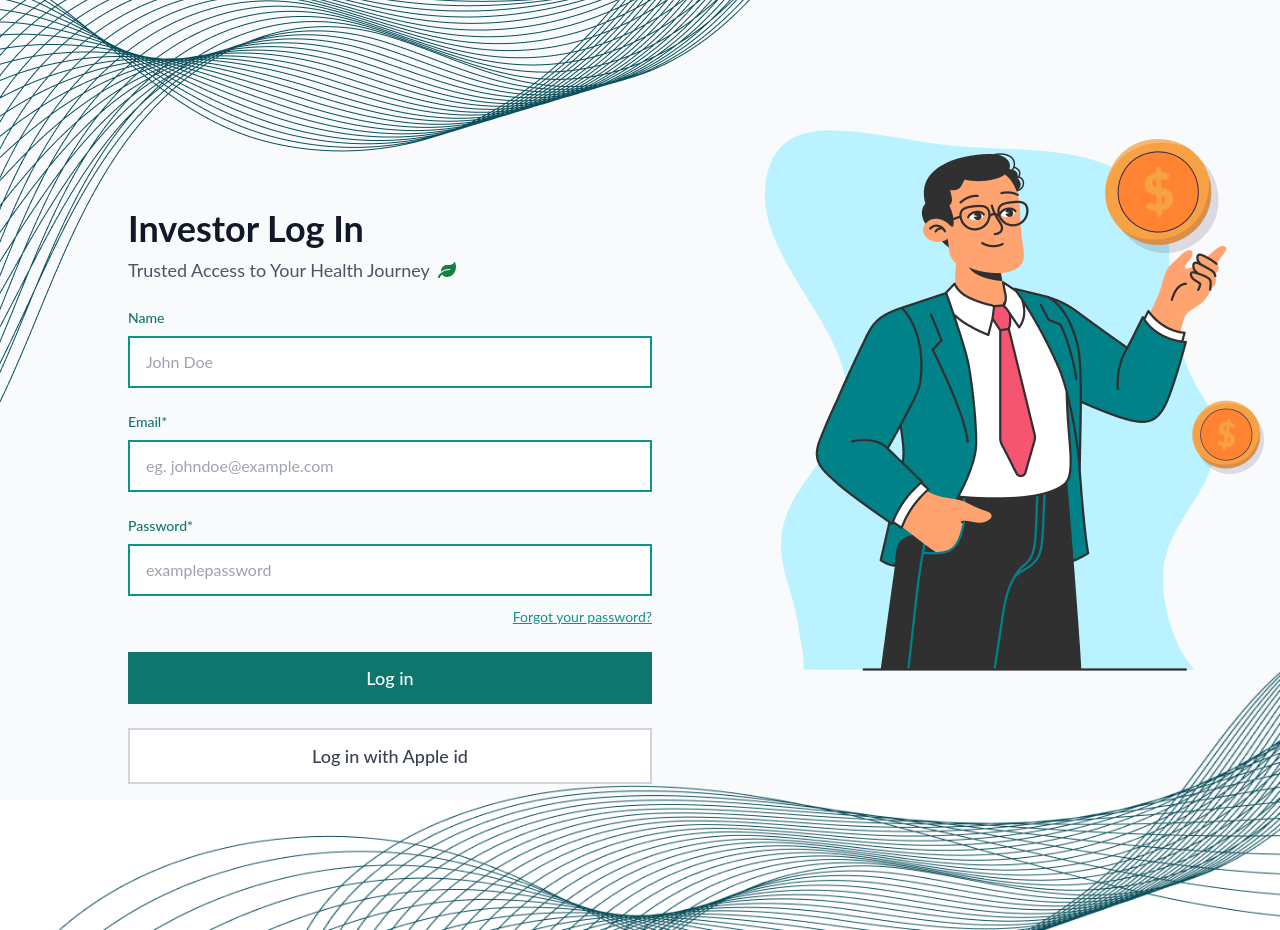
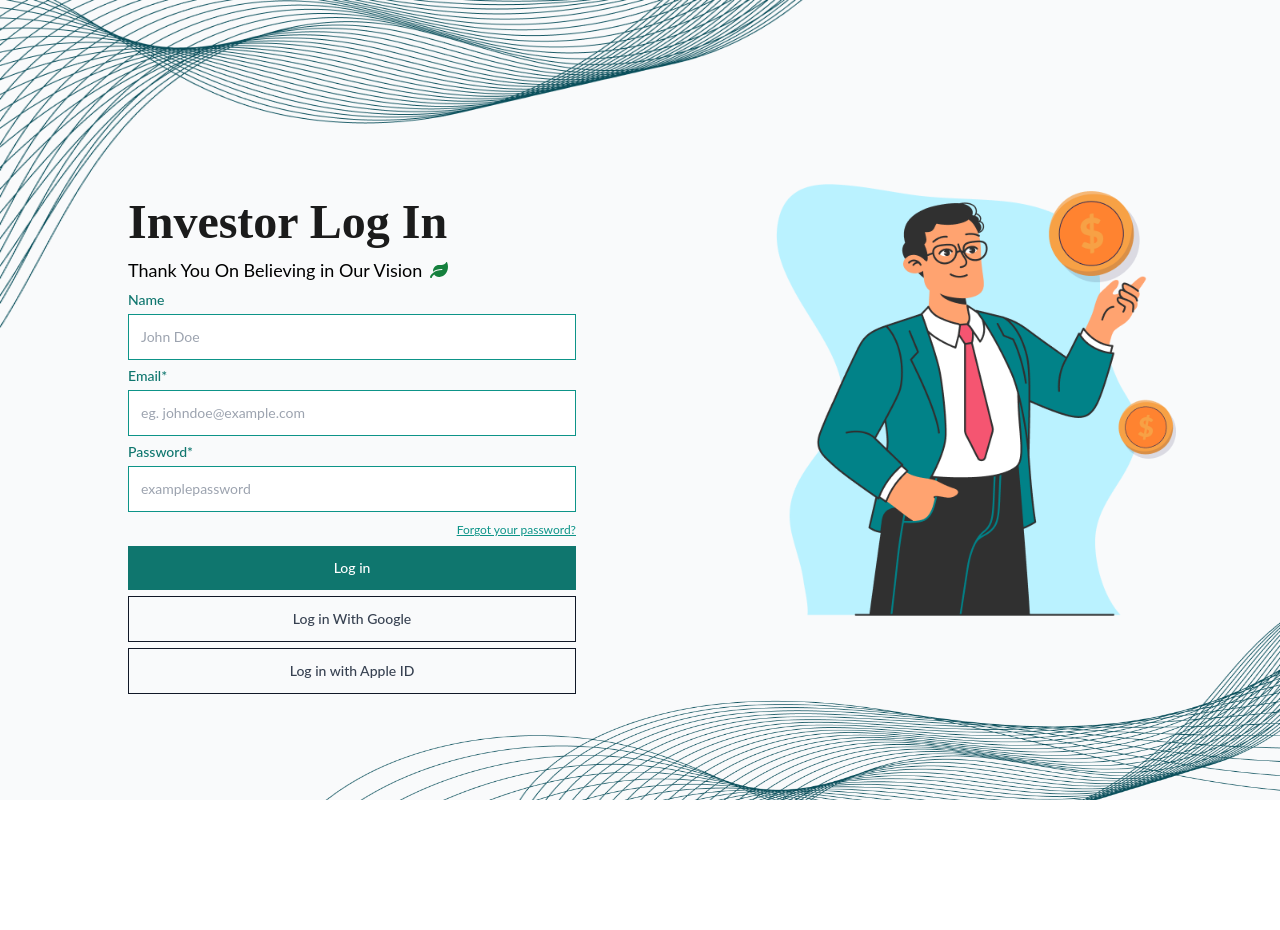
Before and after one commit to bytespathsolutions/BCID001-MysticBug, a React (Vite) app in the folder MysticBug-prod/: page /investor-login in a window 1280 px wide. After the commit the page ends 800 px from the top, so only its background shows below. Built offline with nearby package versions, Linux system fonts and the light colour scheme.

Commit message:
fix one page ui

```diff
--- a/MysticBug-prod/src/pages/DoctorLogin.jsx
+++ b/MysticBug-prod/src/pages/DoctorLogin.jsx
@@ -1,40 +1,44 @@
 import { useState } from 'react'
-import { images, icons } from '../assets/assets'
-
+import { icons, images } from '../assets/assets'
+import { useNavigate } from 'react-router-dom'
 const DoctorLogin = () => {
   const [name, setName] = useState('')
   const [email, setEmail] = useState('')
   const [password, setPassword] = useState('')
   const [error, setError] = useState(null)
+  const navigate = useNavigate()
   const handleForm = () => {
+
     if (!name || !email || !password) {
       setError("All fields are required")
     }
   }
   return (
-    <div className='relative'>
-      <img src={images.upper_clip} alt="clipImage" className='absolute top-0 pointer-events-none' />
+    <div className='relative overflow-hidden h-screen'>
+      <img
+        src={images.upper_clip}
+        alt="clipImage"
+        className='absolute top-0 pointer-events-none h-[500px] w-[1120px]' />
       <div className="min-h-screen bg-gray-50 flex items-center justify-center sm:justify-start px-4">
-        <div className="max-w-md sm:max-w-3xl w-full space-y-6 mt-48 sm:px-28">
-          {/* Header */}
+        <div className="relative z-10 max-w-md sm:max-w-2xl w-full mt-20 sm:px-28">
           <div className="text-start">
-            <h1 className="text-4xl font-bold text-gray-900 mb-2">
+            <h1 className="font-merriweather font-bold text-48 text-[#1B1B1B]">
               Doctor Log In
             </h1>
-            <p className="text-gray-600 text-lg flex items-center gap-2">
-              Your Expertise Saves Lives. We're Honored to Support You<span className='text-green-700a'> <icons.FaLeaf className='text-green-700' /></span>
+            <p className="font-lato font-normal text-base sm:text-18 flex items-center gap-2 whitespace-nowrap mb-2">
+              Your Expertise Saves Lives. We're Honored to Support You<span className='text-green-700'> <icons.FaLeaf className='text-green-700' /></span>
             </p>
             {error && <div className="bg-red-400 border border-red-100 text-black rounded">
               <p className="text-center p-2">{error}</p>
             </div>
             }
-
-          </div>
-
             {/* Form */}
-          <form onSubmit={handleForm} className="space-y-6">
+            <form onSubmit={handleForm} className="space-y-1.5 relative z-20">
               <div>
-              <label htmlFor="name" className="block text-sm font-medium text-teal-700 mb-2">
+                <label
+                  htmlFor="name"
+                  className="block text-sm font-medium text-teal-700 mb-1"
+                >
                   Name
                 </label>
                 <input
@@ -43,12 +47,15 @@ const DoctorLogin = () => {
                   value={name}
                   onChange={(e) => setName(e.target.value)}
                   placeholder="John Doe"
-                className="w-full px-4 py-3 border-2 border-teal-600 rounded-none focus:outline-none focus:border-teal-700 text-gray-700"
+                  className="w-full px-3 py-3 border border-teal-600 rounded-none focus:outline-none focus:border-teal-700 text-gray-700 text-sm"
                 />
               </div>
 
               <div>
-              <label htmlFor="email" className="block text-sm font-medium text-teal-700 mb-2">
+                <label
+                  htmlFor="email"
+                  className="block text-sm font-medium text-teal-700 mb-1"
+                >
                   Email*
                 </label>
                 <input
@@ -57,12 +64,15 @@ const DoctorLogin = () => {
                   value={email}
                   onChange={(e) => setEmail(e.target.value)}
                   placeholder="eg. johndoe@example.com"
-                className="w-full px-4 py-3 border-2 border-teal-600 rounded-none focus:outline-none focus:border-teal-700 text-gray-700"
+                  className="w-full px-3 py-3 border border-teal-600 rounded-none focus:outline-none focus:border-teal-700 text-gray-700 text-sm"
                 />
               </div>
 
               <div>
-              <label htmlFor="password" className="block text-sm font-medium text-teal-700 mb-2">
+                <label
+                  htmlFor="password"
+                  className="block text-sm font-medium text-teal-700 mb-1"
+                >
                   Password*
                 </label>
                 <input
@@ -71,10 +81,13 @@ const DoctorLogin = () => {
                   value={password}
                   onChange={(e) => setPassword(e.target.value)}
                   placeholder="examplepassword"
-                className="w-full px-4 py-3 border-2 border-teal-600 rounded-none focus:outline-none focus:border-teal-700 text-gray-700"
+                  className="w-full px-3 py-3 border border-teal-600 rounded-none focus:outline-none focus:border-teal-700 text-gray-700 text-sm"
                 />
-              <div className="text-right mt-2">
-                <a href="#" className="text-teal-600 hover:text-teal-700 underline text-sm">
+                <div className="text-right mt-1">
+                  <a
+                    href="/forgot-password"
+                    className="text-teal-600 hover:text-teal-700 underline text-xs"
+                  >
                     Forgot your password?
                   </a>
                 </div>
@@ -82,23 +95,42 @@ const DoctorLogin = () => {
 
               <button
                 type="submit"
-              className="w-full bg-teal-700 text-white py-3 px-4 hover:bg-teal-800 transition duration-200 font-medium text-lg"
+                className="w-full bg-teal-700 text-white py-3 hover:bg-teal-800 transition duration-200 font-medium text-sm relative z-20 "
               >
                 Log in
               </button>
 
               <button
+                type="submit"
+                className="w-full border border-gray-900 text-gray-700 py-3 transition duration-200 font-medium text-sm flex items-center justify-center space-x-2 relative z-20 hover:bg-gray-100"
+              >
+                Log in With Google
+              </button>
+
+              <button
                 type="button"
-              className="w-full bg-white border-2 border-gray-300 text-gray-700 py-3 px-4 hover:bg-gray-50 transition duration-200 font-medium text-lg flex items-center justify-center space-x-3"
+                className="w-full border border-gray-900 text-gray-700 py-3 transition duration-200 font-medium text-sm flex items-center justify-center space-x-2 relative z-20 hover:bg-gray-100"
               >
-              <span>Log in with Google</span>
+                <span>Log in with Apple ID</span>
               </button>
             </form>
           </div>
-        <img src={images.Doctor} alt="doctor image" className='hidden sm:block' />
         </div>
-      <img src={images.lower_clip} alt="clipImage" className='absolute h-[800px] bottom-[-130px] w-full ml:200px pointer-events-none' />
+        <div className="hidden sm:flex flex-1 justify-center items-center">
+          <img
+            src={images.Doctor}
+            alt="Patient image"
+            className="w-[400px] object-contain"
+          />
         </div>
+      </div>
+
+      <img
+        src={images.lower_clip}
+        alt="clipImage"
+        className="absolute h-[550px] bottom-[-50px] sm:bottom-0 right-0 w-[500px] sm:w-[1000px] pointer-events-none z-0"
+      />
+    </div >
   )
 }
 
--- a/MysticBug-prod/src/pages/InvestorLogin.jsx
+++ b/MysticBug-prod/src/pages/InvestorLogin.jsx
@@ -1,40 +1,44 @@
 import { useState } from 'react'
 import { icons, images } from '../assets/assets'
-
-const InvestorLogin = () => {
+import { useNavigate } from 'react-router-dom'
+const DoctorLogin = () => {
   const [name, setName] = useState('')
   const [email, setEmail] = useState('')
   const [password, setPassword] = useState('')
   const [error, setError] = useState(null)
+  const navigate = useNavigate()
   const handleForm = () => {
+
     if (!name || !email || !password) {
       setError("All fields are required")
     }
   }
   return (
-    <div className='relative'>
-      <img src={images.upper_clip} alt="clipImage" className='absolute top-0 pointer-events-none' />
+    <div className='relative overflow-hidden h-screen'>
+      <img
+        src={images.upper_clip}
+        alt="clipImage"
+        className='absolute top-0 pointer-events-none h-[500px] w-[1120px]' />
       <div className="min-h-screen bg-gray-50 flex items-center justify-center sm:justify-start px-4">
-        <div className="max-w-md sm:max-w-3xl w-full space-y-6 mt-48 sm:px-28">
-          {/* Header */}
+        <div className="relative z-10 max-w-md sm:max-w-2xl w-full mt-20 sm:px-28">
           <div className="text-start">
-            <h1 className="text-4xl font-bold text-gray-900 mb-2">
+            <h1 className="font-merriweather font-bold text-48 text-[#1B1B1B]">
               Investor Log In
             </h1>
-            <p className="text-gray-600 text-lg flex items-center gap-2">
-              Trusted Access to Your Health Journey <span className='text-green-700a'> <icons.FaLeaf className='text-green-700' /></span>
+            <p className="font-lato font-normal text-base sm:text-18 flex items-center gap-2 whitespace-nowrap mb-2">
+              Thank You On Believing in Our Vision<span className='text-green-700'> <icons.FaLeaf className='text-green-700' /></span>
             </p>
             {error && <div className="bg-red-400 border border-red-100 text-black rounded">
               <p className="text-center p-2">{error}</p>
             </div>
             }
-
-          </div>
-
             {/* Form */}
-          <form onSubmit={handleForm} className="space-y-6">
+            <form onSubmit={handleForm} className="space-y-1.5 relative z-20">
               <div>
-              <label htmlFor="name" className="block text-sm font-medium text-teal-700 mb-2">
+                <label
+                  htmlFor="name"
+                  className="block text-sm font-medium text-teal-700 mb-1"
+                >
                   Name
                 </label>
                 <input
@@ -43,12 +47,15 @@ const InvestorLogin = () => {
                   value={name}
                   onChange={(e) => setName(e.target.value)}
                   placeholder="John Doe"
-                className="w-full px-4 py-3 border-2 border-teal-600 rounded-none focus:outline-none focus:border-teal-700 text-gray-700"
+                  className="w-full px-3 py-3 border border-teal-600 rounded-none focus:outline-none focus:border-teal-700 text-gray-700 text-sm"
                 />
               </div>
 
               <div>
-              <label htmlFor="email" className="block text-sm font-medium text-teal-700 mb-2">
+                <label
+                  htmlFor="email"
+                  className="block text-sm font-medium text-teal-700 mb-1"
+                >
                   Email*
                 </label>
                 <input
@@ -57,12 +64,15 @@ const InvestorLogin = () => {
                   value={email}
                   onChange={(e) => setEmail(e.target.value)}
                   placeholder="eg. johndoe@example.com"
-                className="w-full px-4 py-3 border-2 border-teal-600 rounded-none focus:outline-none focus:border-teal-700 text-gray-700"
+                  className="w-full px-3 py-3 border border-teal-600 rounded-none focus:outline-none focus:border-teal-700 text-gray-700 text-sm"
                 />
               </div>
 
               <div>
-              <label htmlFor="password" className="block text-sm font-medium text-teal-700 mb-2">
+                <label
+                  htmlFor="password"
+                  className="block text-sm font-medium text-teal-700 mb-1"
+                >
                   Password*
                 </label>
                 <input
@@ -71,10 +81,13 @@ const InvestorLogin = () => {
                   value={password}
                   onChange={(e) => setPassword(e.target.value)}
                   placeholder="examplepassword"
-                className="w-full px-4 py-3 border-2 border-teal-600 rounded-none focus:outline-none focus:border-teal-700 text-gray-700"
+                  className="w-full px-3 py-3 border border-teal-600 rounded-none focus:outline-none focus:border-teal-700 text-gray-700 text-sm"
                 />
-              <div className="text-right mt-2">
-                <a href="#" className="text-teal-600 hover:text-teal-700 underline text-sm">
+                <div className="text-right mt-1">
+                  <a
+                    href="/forgot-password"
+                    className="text-teal-600 hover:text-teal-700 underline text-xs"
+                  >
                     Forgot your password?
                   </a>
                 </div>
@@ -82,24 +95,43 @@ const InvestorLogin = () => {
 
               <button
                 type="submit"
-              className="w-full bg-teal-700 text-white py-3 px-4 hover:bg-teal-800 transition duration-200 font-medium text-lg"
+                className="w-full bg-teal-700 text-white py-3 hover:bg-teal-800 transition duration-200 font-medium text-sm relative z-20 "
               >
                 Log in
               </button>
 
               <button
+                type="submit"
+                className="w-full border border-gray-900 text-gray-700 py-3 transition duration-200 font-medium text-sm flex items-center justify-center space-x-2 relative z-20 hover:bg-gray-100"
+              >
+                Log in With Google
+              </button>
+
+              <button
                 type="button"
-              className="w-full bg-white border-2 border-gray-300 text-gray-700 py-3 px-4 hover:bg-gray-50 transition duration-200 font-medium text-lg flex items-center justify-center space-x-3"
+                className="w-full border border-gray-900 text-gray-700 py-3 transition duration-200 font-medium text-sm flex items-center justify-center space-x-2 relative z-20 hover:bg-gray-100"
               >
-              <span>Log in with Apple id</span>
+                <span>Log in with Apple ID</span>
               </button>
             </form>
           </div>
-        <img src={images.Investor} alt="Investor image" className='hidden sm:block' />
         </div>
-      <img src={images.lower_clip} alt="clipImage" className='absolute h-[800px] bottom-[-130px] w-full ml:200px pointer-events-none' />
+        <div className="hidden sm:flex flex-1 justify-center items-center">
+          <img
+            src={images.Investor}
+            alt="Patient image"
+            className="w-[400px] object-contain"
+          />
         </div>
+      </div>
+
+      <img
+        src={images.lower_clip}
+        alt="clipImage"
+        className="absolute h-[550px] bottom-[-50px] sm:bottom-0 right-0 w-[500px] sm:w-[1000px] pointer-events-none z-0"
+      />
+    </div >
   )
 }
 
-export default InvestorLogin
+export default DoctorLogin
--- a/MysticBug-prod/src/pages/PatientLogin.jsx
+++ b/MysticBug-prod/src/pages/PatientLogin.jsx
@@ -1,7 +1,7 @@
 import { useState } from 'react'
 import { icons, images } from '../assets/assets'
 import { useNavigate } from 'react-router-dom'
-const PatientLogin = () => {
+const DoctorLogin = () => {
   const [name, setName] = useState('')
   const [email, setEmail] = useState('')
   const [password, setPassword] = useState('')
@@ -14,28 +14,31 @@ const PatientLogin = () => {
     }
   }
   return (
-    <div className='relative'>
-      <img src={images.upper_clip} alt="clipImage" className='absolute top-0 pointer-events-none' />
+    <div className='relative overflow-hidden h-screen'>
+      <img
+        src={images.upper_clip}
+        alt="clipImage"
+        className='absolute top-0 pointer-events-none h-[500px] w-[1120px]' />
       <div className="min-h-screen bg-gray-50 flex items-center justify-center sm:justify-start px-4">
-        <div className="max-w-md sm:max-w-3xl w-full space-y-6 mt-48 sm:px-28">
-          {/* Header */}
+        <div className="relative z-10 max-w-md sm:max-w-2xl w-full mt-20 sm:px-28">
           <div className="text-start">
-            <h1 className="text-4xl font-bold text-gray-900 mb-2">
+            <h1 className="font-merriweather font-bold text-48 text-[#1B1B1B]">
               Patient Log In
             </h1>
-            <p className="text-gray-600 text-lg flex items-center gap-2">
+            <p className="font-lato font-normal text-base sm:text-18 flex items-center gap-2 whitespace-nowrap mb-2">
               Trusted Access to Your Health Journey<span className='text-green-700'> <icons.FaLeaf className='text-green-700' /></span>
             </p>
-            {/* {error && <p className='text-red-500'>{error} </p>} */}
             {error && <div className="bg-red-400 border border-red-100 text-black rounded">
               <p className="text-center p-2">{error}</p>
             </div>
             }
-
             {/* Form */}
-            <form onSubmit={handleForm} className="space-y-6">
+            <form onSubmit={handleForm} className="space-y-1.5 relative z-20">
               <div>
-                <label htmlFor="name" className="block text-sm font-medium text-teal-700 mb-2">
+                <label
+                  htmlFor="name"
+                  className="block text-sm font-medium text-teal-700 mb-1"
+                >
                   Name
                 </label>
                 <input
@@ -44,12 +47,15 @@ const PatientLogin = () => {
                   value={name}
                   onChange={(e) => setName(e.target.value)}
                   placeholder="John Doe"
-                  className="w-full px-4 py-3 border-2 border-teal-600 rounded-none focus:outline-none focus:border-teal-700 text-gray-700"
+                  className="w-full px-3 py-3 border border-teal-600 rounded-none focus:outline-none focus:border-teal-700 text-gray-700 text-sm"
                 />
               </div>
 
               <div>
-                <label htmlFor="email" className="block text-sm font-medium text-teal-700 mb-2">
+                <label
+                  htmlFor="email"
+                  className="block text-sm font-medium text-teal-700 mb-1"
+                >
                   Email*
                 </label>
                 <input
@@ -58,12 +64,15 @@ const PatientLogin = () => {
                   value={email}
                   onChange={(e) => setEmail(e.target.value)}
                   placeholder="eg. johndoe@example.com"
-                  className="w-full px-4 py-3 border-2 border-teal-600 rounded-none focus:outline-none focus:border-teal-700 text-gray-700"
+                  className="w-full px-3 py-3 border border-teal-600 rounded-none focus:outline-none focus:border-teal-700 text-gray-700 text-sm"
                 />
               </div>
 
               <div>
-                <label htmlFor="password" className="block text-sm font-medium text-teal-700 mb-2">
+                <label
+                  htmlFor="password"
+                  className="block text-sm font-medium text-teal-700 mb-1"
+                >
                   Password*
                 </label>
                 <input
@@ -72,10 +81,13 @@ const PatientLogin = () => {
                   value={password}
                   onChange={(e) => setPassword(e.target.value)}
                   placeholder="examplepassword"
-                  className="w-full px-4 py-3 border-2 border-teal-600 rounded-none focus:outline-none focus:border-teal-700 text-gray-700"
+                  className="w-full px-3 py-3 border border-teal-600 rounded-none focus:outline-none focus:border-teal-700 text-gray-700 text-sm"
                 />
-                <div className="text-right mt-2">
-                  <a href="/forgot-password" className="text-teal-600 hover:text-teal-700 underline text-sm">
+                <div className="text-right mt-1">
+                  <a
+                    href="/forgot-password"
+                    className="text-teal-600 hover:text-teal-700 underline text-xs"
+                  >
                     Forgot your password?
                   </a>
                 </div>
@@ -83,25 +95,43 @@ const PatientLogin = () => {
 
               <button
                 type="submit"
-                className="w-full bg-teal-700 text-white py-3 px-4 hover:bg-teal-800 transition duration-200 font-medium text-lg"
+                className="w-full bg-teal-700 text-white py-3 hover:bg-teal-800 transition duration-200 font-medium text-sm relative z-20 "
               >
                 Log in
               </button>
 
               <button
+                type="submit"
+                className="w-full border border-gray-900 text-gray-700 py-3 transition duration-200 font-medium text-sm flex items-center justify-center space-x-2 relative z-20 hover:bg-gray-100"
+              >
+                Log in With Google
+              </button>
+
+              <button
                 type="button"
-                className="w-full bg-white border-2 border-gray-300 text-gray-700 py-3 px-4 hover:bg-gray-50 transition duration-200 font-medium text-lg flex items-center justify-center space-x-3"
+                className="w-full border border-gray-900 text-gray-700 py-3 transition duration-200 font-medium text-sm flex items-center justify-center space-x-2 relative z-20 hover:bg-gray-100"
               >
-                <span>Log in with Apple id</span>
+                <span>Log in with Apple ID</span>
               </button>
             </form>
           </div>
         </div>
-        <img src={images.Patient} alt="Patient image" className='hidden sm:block' />
+        <div className="hidden sm:flex flex-1 justify-center items-center">
+          <img
+            src={images.Patient}
+            alt="Patient image"
+            className="w-[400px] object-contain"
+          />
+        </div>
       </div>
-      <img src={images.lower_clip} alt="clipImage" className='absolute h-[800px] bottom-[-130px] w-full ml:200px pointer-events-none' />
-    </div>
+
+      <img
+        src={images.lower_clip}
+        alt="clipImage"
+        className="absolute h-[550px] bottom-[-50px] sm:bottom-0 right-0 w-[500px] sm:w-[1000px] pointer-events-none z-0"
+      />
+    </div >
   )
 }
 
-export default PatientLogin
+export default DoctorLogin
```
Also changed, not shown: MysticBug-prod/src/pages/Login.jsx (+21 -22 lines). Lines whose indentation alone changed are shown as unchanged.
